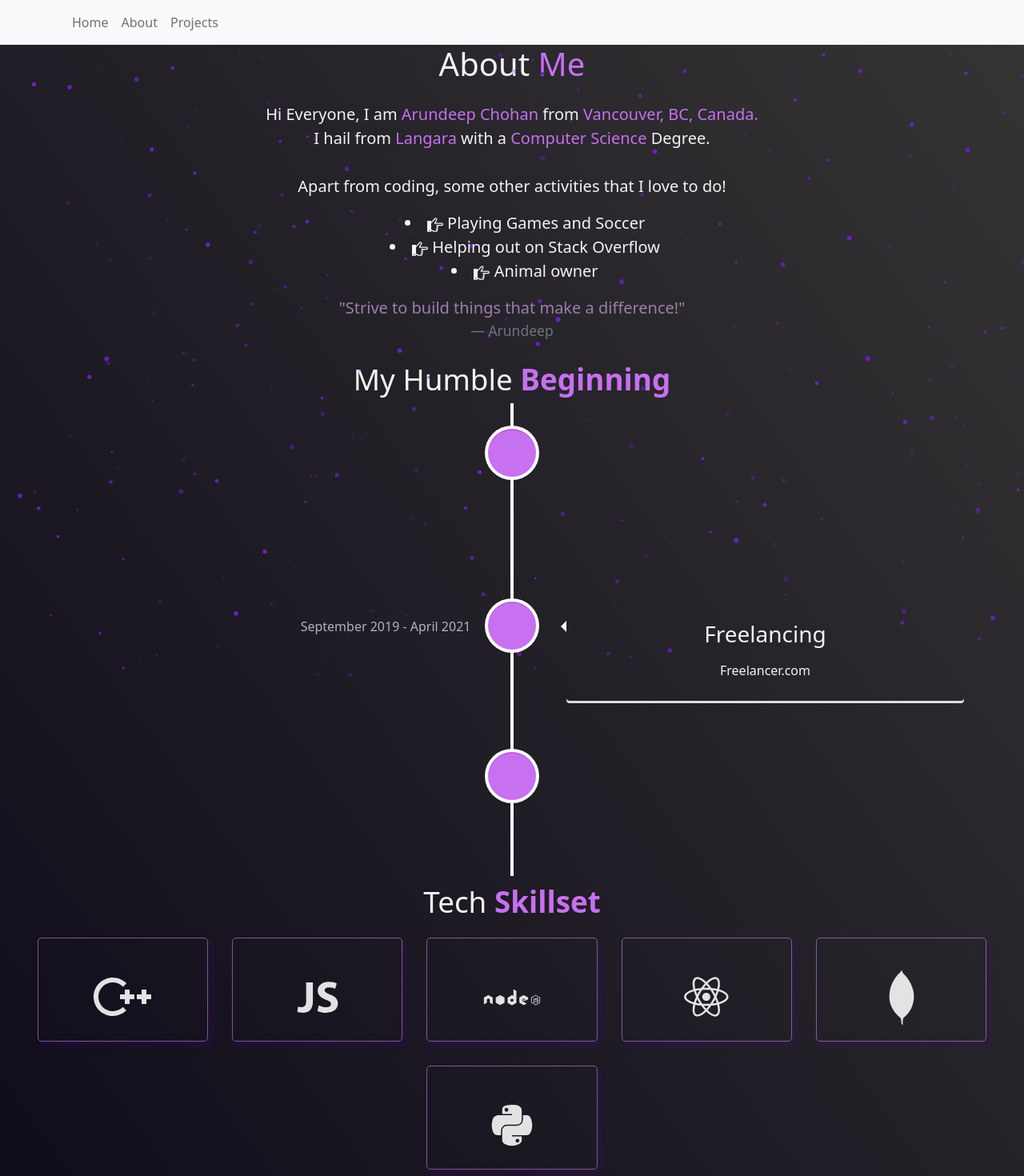
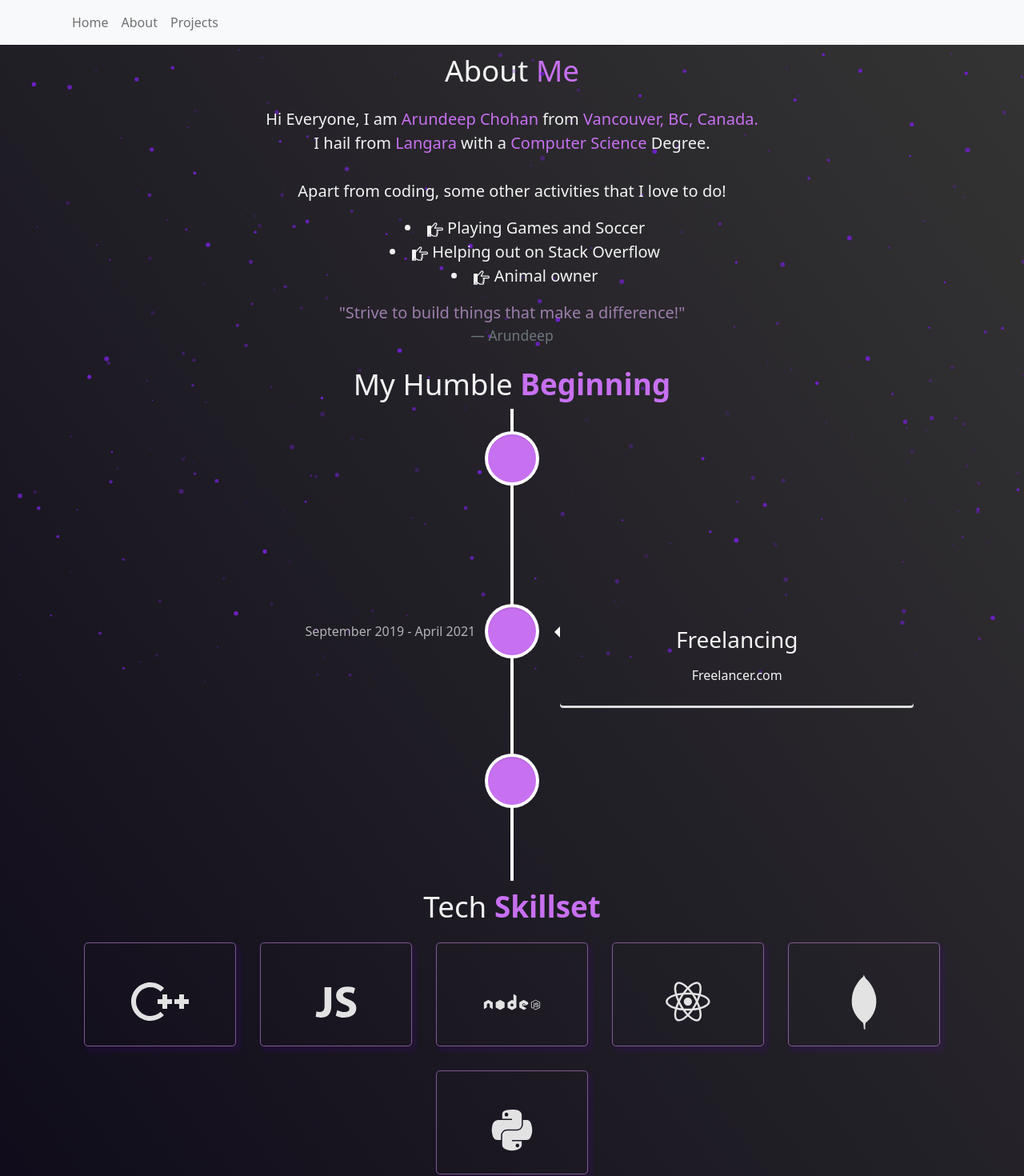
Before and after one commit to ArundeepChohan/Portfolio, a React (Create React App) app: page /about in a window 1280 px wide. Shown: the top 1470 px of the page at 80% size. Built offline with nearby package versions, Linux system fonts and the light colour scheme.

Commit message:
Fixed about page

```diff
--- a/src/components/TechStack.js
+++ b/src/components/TechStack.js
@@ -16,6 +16,9 @@ import {
 function TechStack() {
   return (
     <Row style={{ justifyContent: "center", paddingBottom: "50px" }}>
+      <h1 className="project-heading">
+        Tech <strong className="purple">Skillset </strong>
+      </h1>
       <Col xs={4} md={2} className="tech-icons">
         <CgCPlusPlus />
       </Col>
--- a/src/components/ToolStack.js
+++ b/src/components/ToolStack.js
@@ -10,6 +10,10 @@ import {
 function Toolstack() {
   return (
     <Row style={{ justifyContent: "center", paddingBottom: "50px" }}>
+      <h1 className="project-heading">
+        Tool <strong className="purple">Stack </strong>
+      </h1>
+
       <Col xs={4} md={2} className="tech-icons">
         <SiLinux />
       </Col>
--- a/src/index.css
+++ b/src/index.css
@@ -99,7 +99,6 @@ button:focus {
 .home-section {
   position: relative !important;
   background-image: var(--section-background-color) !important;
-
 }
 
 .home-about-description {
--- a/src/pages/About.jsx
+++ b/src/pages/About.jsx
@@ -11,12 +11,19 @@ function About() {
     return (
         <Container fluid className="about-section">
             <StarParticle />
+            <Container>
+
                 <Row>
-                    <h1 >
+                    <Col md={12} >
+                        <h1 className="project-heading">
                             About <span className="purple"> Me </span>
                         </h1>
                         <AboutCard />
-                </Row>
+                    </Col>
+                </ Row>
+
+                <Row>
+                    <Col md={12}>
                         <h1 className="project-heading">
                             My Humble <strong className="purple"> Beginning </strong>
                         </h1>
@@ -49,16 +56,13 @@ function About() {
                             </VerticalTimelineElement>
 
                         </VerticalTimeline>
-                <h1 className="project-heading">
-                    Tech <strong className="purple">Skillset </strong>
-                </h1>
+                    </Col>
+                </Row>
 
                 <TechStack />
-                <h1 className="project-heading">
-                    Tool <strong className="purple">Stack </strong>
-                </h1>
 
                 <ToolStack />
+            </Container>
         </Container>
     );
 }
```
Also changed, not shown: src/pages/Home.jsx (indentation only). Lines whose indentation alone changed are shown as unchanged.
